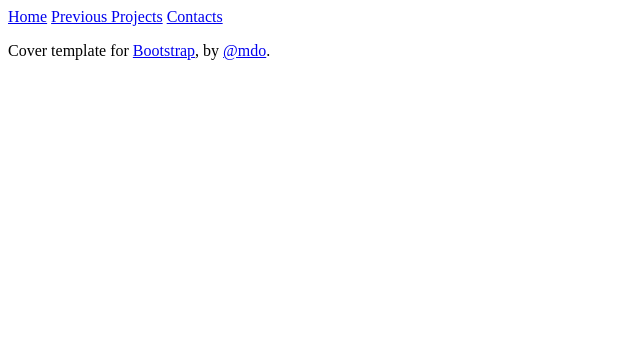
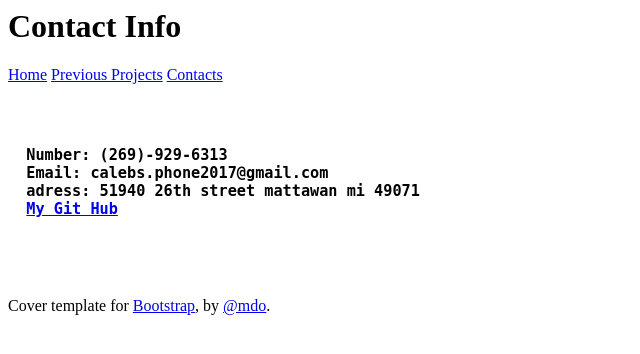
Before and after one commit to xValmearx/simple-about-me-page, a Django app: page //contacts in a window 1280 px wide. Shown: the top 354 px of the page, without its empty margins (0-640 px from the left). Run offline with Django 4.2, Linux system fonts and the light colour scheme.

Commit message:
created contact page

```diff
--- a/templates/contacts.html
+++ b/templates/contacts.html
@@ -1,10 +1,20 @@
 {% extends "base.html" %}
 
-{% block MainContent %}
-  <div class = "search_file_projects">
-    <p></p>
-
-  </div>
+{% block PageTitle %}
+<h1>Contact Info</h1>
+{% endblock PageTitle %}
 
 
+
+{% block MainContent %}
+<pre>
+  <h3>
+  Number: (269)-929-6313
+  Email: calebs.phone2017@gmail.com
+  adress: 51940 26th street mattawan mi 49071
+  <a href = "https://github.com/xValmearx" target = "blank">My Git Hub</a>
+  </h3>
+
+</pre>
+
 {% endblock MainContent %}
```
